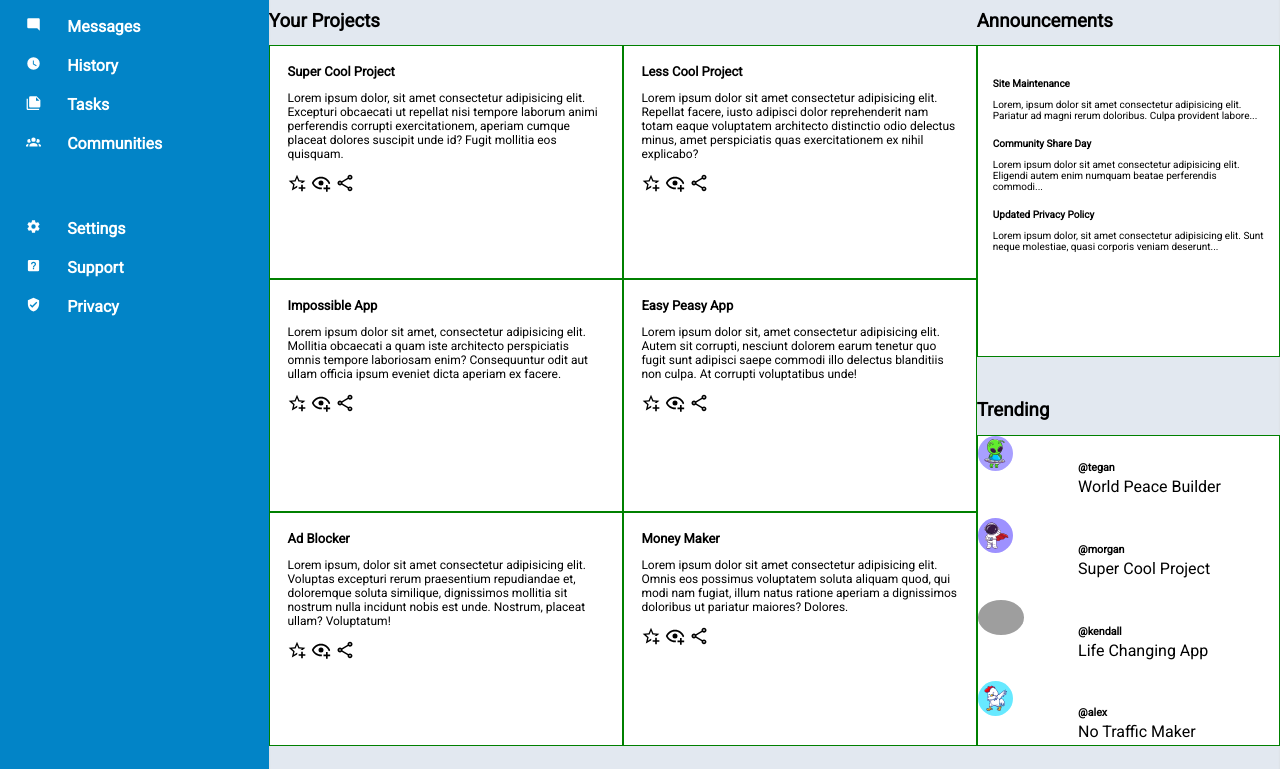
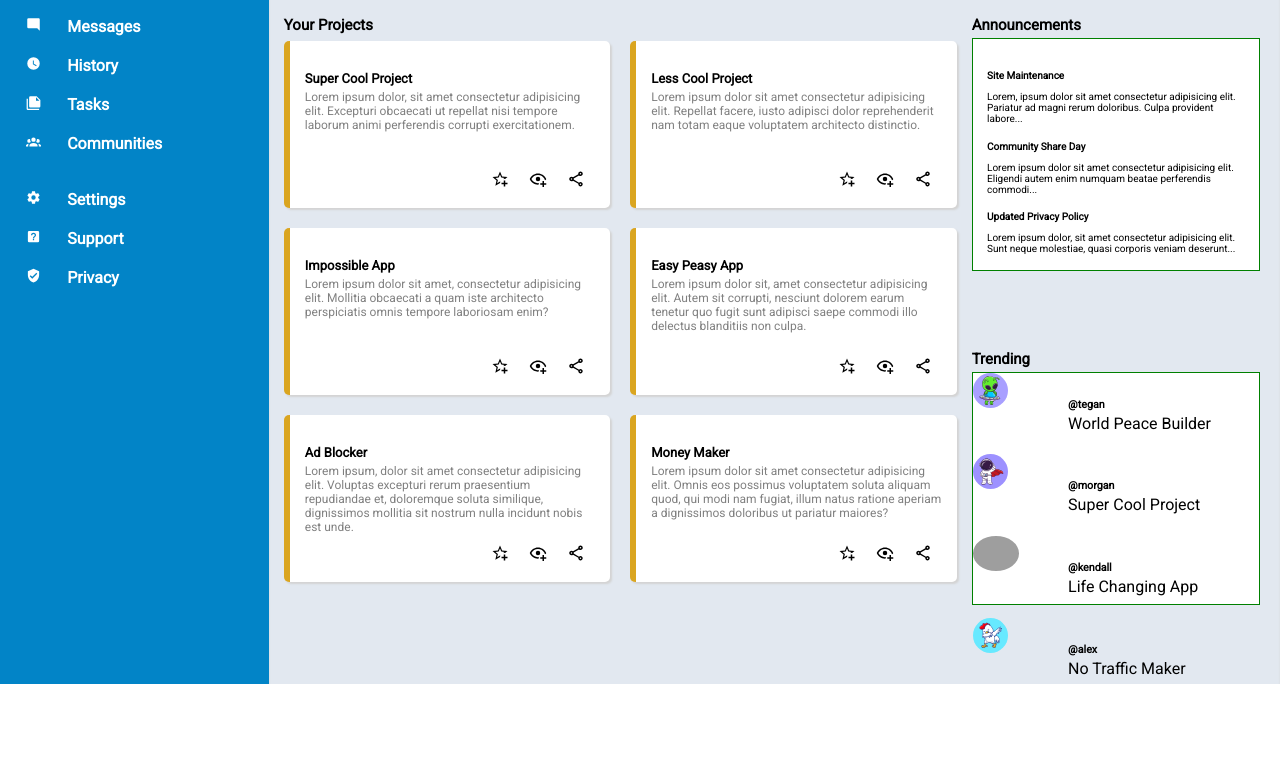
Before and after one commit to sinatra27/admin-dashboard, a plain HTML site: page index.html in a window 1280 px wide. Shown: the part 140-909 px from the top of the page. After the commit the page ends 840 px from the top, so only its background shows below. Drawn offline with Linux system fonts and the light colour scheme; grey boxes are pictures that could not be loaded.

Commit message:
Update styling for projects section

```diff
--- a/index.html
+++ b/index.html
@@ -40,47 +40,59 @@
     <main>
         <div class="projects">
             <h3>Your Projects</h3>
-            <div>
+            <div class="project-container">
                 <h4>Super Cool Project</h4>
-                <p>Lorem ipsum dolor, sit amet consectetur adipisicing elit. Excepturi obcaecati ut repellat nisi tempore laborum animi perferendis corrupti exercitationem, aperiam cumque placeat dolores suscipit unde id? Fugit mollitia eos quisquam.</p>
+                <p>Lorem ipsum dolor, sit amet consectetur adipisicing elit. Excepturi obcaecati ut repellat nisi tempore laborum animi perferendis corrupti exercitationem.</p>
+                <div class="options">
                     <img src="./icons/star-plus-outline.svg" alt="star plus / add as favorite">
                     <img src="./icons/eye-plus-outline.svg" alt="eye plus / mark as read">
                     <img src="./icons/share-variant-outline.svg" alt="share link">
                 </div>
-            <div>
+            </div>
+            <div class="project-container">
                 <h4>Less Cool Project</h4>
-                <p>Lorem ipsum dolor sit amet consectetur adipisicing elit. Repellat facere, iusto adipisci dolor reprehenderit nam totam eaque voluptatem architecto distinctio odio delectus minus, amet perspiciatis quas exercitationem ex nihil explicabo?</p>
+                <p>Lorem ipsum dolor sit amet consectetur adipisicing elit. Repellat facere, iusto adipisci dolor reprehenderit nam totam eaque voluptatem architecto distinctio.</p>
+                <div class="options">
                     <img src="./icons/star-plus-outline.svg" alt="star plus / add as favorite">
                     <img src="./icons/eye-plus-outline.svg" alt="eye plus / mark as read">
                     <img src="./icons/share-variant-outline.svg" alt="share link">
                 </div>
-            <div>
+            </div>
+            <div class="project-container">
                 <h4>Impossible App</h4>
-                <p>Lorem ipsum dolor sit amet, consectetur adipisicing elit. Mollitia obcaecati a quam iste architecto perspiciatis omnis tempore laboriosam enim? Consequuntur odit aut ullam officia ipsum eveniet dicta aperiam ex facere.</p>
+                <p>Lorem ipsum dolor sit amet, consectetur adipisicing elit. Mollitia obcaecati a quam iste architecto perspiciatis omnis tempore laboriosam enim?</p>
+                <div class="options">
                     <img src="./icons/star-plus-outline.svg" alt="star plus / add as favorite">
                     <img src="./icons/eye-plus-outline.svg" alt="eye plus / mark as read">
                     <img src="./icons/share-variant-outline.svg" alt="share link">
                 </div>
-            <div>
+            </div>
+            <div class="project-container">
                 <h4>Easy Peasy App</h4>
-                <p>Lorem ipsum dolor sit, amet consectetur adipisicing elit. Autem sit corrupti, nesciunt dolorem earum tenetur quo fugit sunt adipisci saepe commodi illo delectus blanditiis non culpa. At corrupti voluptatibus unde!</p>
+                <p>Lorem ipsum dolor sit, amet consectetur adipisicing elit. Autem sit corrupti, nesciunt dolorem earum tenetur quo fugit sunt adipisci saepe commodi illo delectus blanditiis non culpa.</p>
+                <div class="options">
                     <img src="./icons/star-plus-outline.svg" alt="star plus / add as favorite">
                     <img src="./icons/eye-plus-outline.svg" alt="eye plus / mark as read">
                     <img src="./icons/share-variant-outline.svg" alt="share link">
                 </div>
-            <div>
+            </div>
+            <div class="project-container">
                 <h4>Ad Blocker</h4>
-                <p>Lorem ipsum, dolor sit amet consectetur adipisicing elit. Voluptas excepturi rerum praesentium repudiandae et, doloremque soluta similique, dignissimos mollitia sit nostrum nulla incidunt nobis est unde. Nostrum, placeat ullam? Voluptatum!</p>
+                <p>Lorem ipsum, dolor sit amet consectetur adipisicing elit. Voluptas excepturi rerum praesentium repudiandae et, doloremque soluta similique, dignissimos mollitia sit nostrum nulla incidunt nobis est unde.</p>
+                <div class="options">
                     <img src="./icons/star-plus-outline.svg" alt="star plus / add as favorite">
                     <img src="./icons/eye-plus-outline.svg" alt="eye plus / mark as read">
                     <img src="./icons/share-variant-outline.svg" alt="share link">
                 </div>
-            <div>
+            </div>
+            <div class="project-container">
                 <h4>Money Maker</h4>
-                <p>Lorem ipsum dolor sit amet consectetur adipisicing elit. Omnis eos possimus voluptatem soluta aliquam quod, qui modi nam fugiat, illum natus ratione aperiam a dignissimos doloribus ut pariatur maiores? Dolores.</p>
+                <p>Lorem ipsum dolor sit amet consectetur adipisicing elit. Omnis eos possimus voluptatem soluta aliquam quod, qui modi nam fugiat, illum natus ratione aperiam a dignissimos doloribus ut pariatur maiores?</p>
+                <div class="options">
                     <img src="./icons/star-plus-outline.svg" alt="star plus / add as favorite">
                     <img src="./icons/eye-plus-outline.svg" alt="eye plus / mark as read">
                     <img src="./icons/share-variant-outline.svg" alt="share link">
+                </div>
             </div>
         </div>
         <div class="announcements">
--- a/style.css
+++ b/style.css
@@ -9,9 +9,6 @@ body {
     font-family: 'Roboto', sans-serif;
     margin: 0;
 }
-/* body > * {
-    border: 1px solid blue;
-} */
 
 /***** HEADER *****/
 header {
@@ -24,9 +21,6 @@ header {
     padding: 10px 35px 0 35px;
     border-bottom: 1px solid darkgray;
 }
-/* header > * {
-    border: 1px solid red;
-} */
 header img {
     height: 18px;
 }
@@ -115,37 +109,52 @@ main  {
     grid-row: 2;
     display: grid;
     grid-template-columns: 7fr 3fr;
-    grid-template-rows: 1fr 1fr;
+    grid-template-rows: 50% 50%;
+    column-gap: 15px;
     background: #e2e8f0;                    /* rgb(223, 231, 240); */
-    padding-top: 5px;
+    padding: 15px 20px 15px 15px;
     box-shadow: 0 3px 2px lightgray inset;
-}
-main > * {
-    /* border: 1px solid red; */
 }
 .projects {
     grid-row: 1 / 3;
     display: grid;
     grid-template-columns: 1fr 1fr;
-    grid-template-rows: 7% 30% 30% 30%;
+    grid-template-rows: 3% 25% 25% 25%;
+    /* grid-template-rows: 1fr repeat(3, 6fr); */
+    gap: 20px;
+}
+h3 {
+    font-size: 15px;
 }
 .projects h3 {
     grid-column: 1 / 3;
 }
-.projects div {
+.project-container {
+    position: relative;
     background: #ffffff;
-    padding: 5%;
-    border: 1px solid green;
+    padding: 30px 15px;
+    border-left: 6px solid goldenrod;
+    border-radius: 5px;
+    box-shadow: 2px 2px 2px lightgray;
 }
-.projects img {
-    height: 20px;
+.project-container p {
+    font-size: 12px;
+    color: gray;
+    margin-top: 4px;
 }
-p {
-    font-size: 12px;
+.options {
+    display: flex;
+    gap: 20px;
+    position: absolute;
+    bottom: 20px;
+    right: 25px;
+}
+.options img {
+    height: 18px;
 }
 .announcements {
     display: grid;
-    grid-template-rows: 14% 80%;
+    grid-template-rows: 11% 70%;
 }
 .announcements p {
     font-size: 10px;
@@ -158,7 +167,7 @@ p {
 }
 .trending {
     display: grid;
-    grid-template-rows: 14% 80%;
+    grid-template-rows: 11% 70%;
 }
 .trending-users {
     grid-row: 2 / 3;
```
Lines whose indentation alone changed are shown as unchanged.
